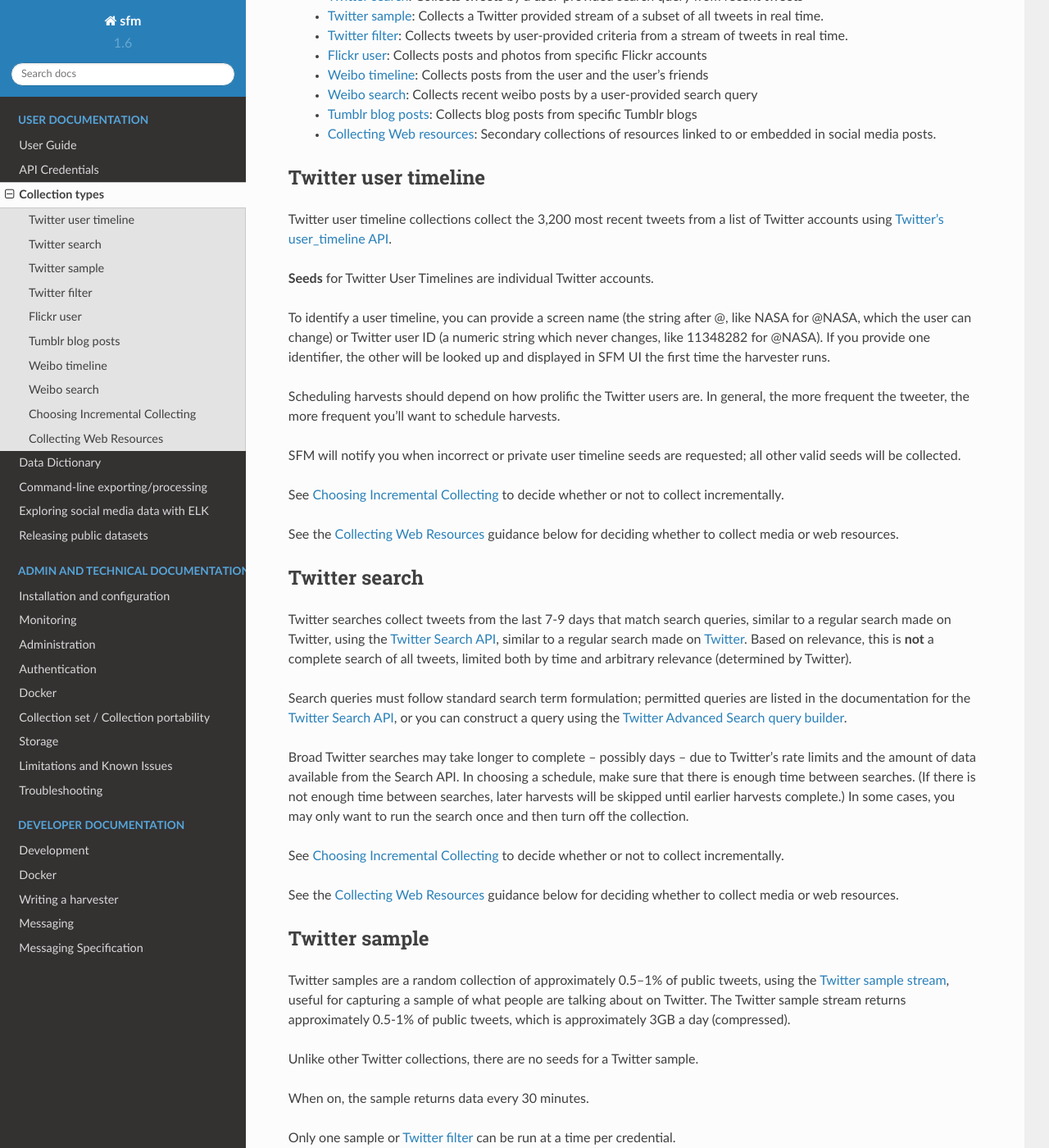
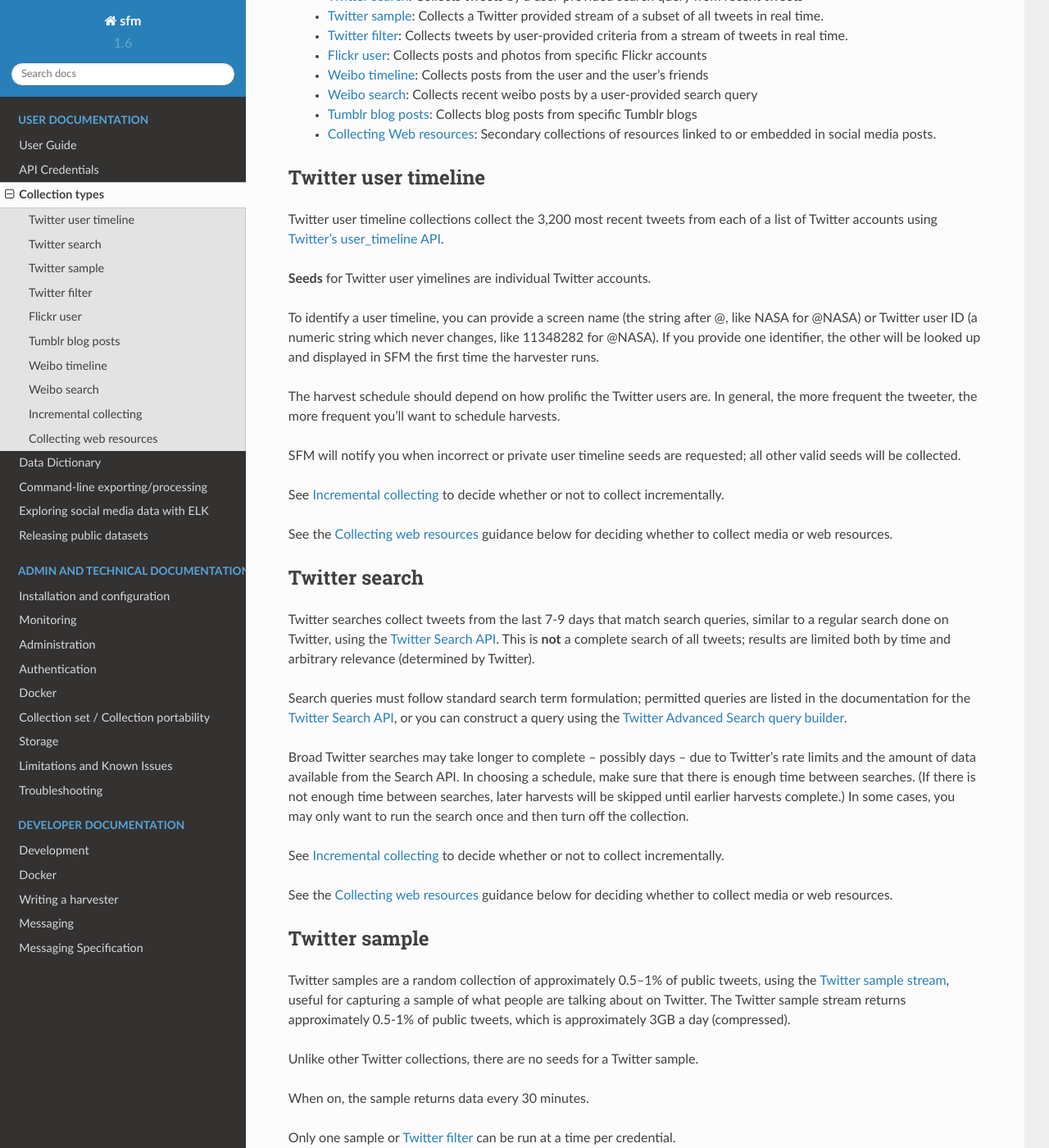
Before and after one commit to gwu-libraries/sfm-ui, a Sphinx documentation site: the page built from docs/collections.rst, in a window 1280 px wide and 1400 px high, scrolled down 327 px. Shown: the whole window at 82% size. Built offline with Sphinx 7.4.7 and the Read the Docs theme 2.0.0, drawn with Linux system fonts in a browser that asks for light colours; some of the changed text lies outside the part shown.

Commit message:
minor edits

```diff
--- a/docs/collections.rst
+++ b/docs/collections.rst
@@ -30,19 +30,19 @@
 Twitter user timeline
 ---------------------
 
-Twitter user timeline collections collect the 3,200 most recent tweets from
+Twitter user timeline collections collect the 3,200 most recent tweets from each of
 a list of Twitter accounts using `Twitter's user_timeline API
 <https://dev.twitter.com/rest/reference/get/statuses/user_timeline>`_.
 
-**Seeds** for Twitter User Timelines are individual Twitter accounts.
+**Seeds** for Twitter user yimelines are individual Twitter accounts.
 
 To identify a user timeline, you can provide a screen name
-(the string after @, like NASA for @NASA, which the user can change)
+(the string after @, like NASA for @NASA)
 or Twitter user ID (a numeric string which never changes, like 11348282 for
 @NASA). If you provide one identifier, the other will be looked up and displayed
-in SFM UI the first time the harvester runs.
+in SFM the first time the harvester runs.
 
-Scheduling harvests should depend on how prolific the Twitter users are.
+The harvest schedule should depend on how prolific the Twitter users are.
 In general, the more frequent the tweeter, the more frequent you’ll want to
 schedule harvests.
 
@@ -64,10 +64,9 @@
 ---------------
 
 Twitter searches collect tweets from the last 7-9 days that match search
-queries, similar to a regular search made on Twitter, using
-the `Twitter Search API <https://dev.twitter.com/rest/public/search>`_, similar
-to a regular search made on `Twitter <https://twitter.com/search-home>`_.
-Based on relevance, this is **not** a complete search of all tweets, limited
+queries, similar to a regular search done on Twitter, using
+the `Twitter Search API <https://dev.twitter.com/rest/public/search>`_.
+This is **not** a complete search of all tweets; results are limited
 both by time and arbitrary relevance (determined by Twitter).
 
 Search queries must follow standard search term formulation; permitted queries
@@ -275,23 +274,21 @@
 .. _guide-incremental-collecting:
 
 -------------------------------
-Choosing Incremental Collecting
+Incremental collecting
 -------------------------------
 
-The incremental option will collect tweets that haven't been harvested before,
-preventing duplicate tweets. When the incremental option is not selected, the
-3,200 most recent tweets will be collected. If a non-incremental harvest is
-performed multiple times, there will most likely be
-duplicates. However, you will may be able to track changes across time about a user's
-timeline, such as retweet and like counts, deletion of tweets, and follower
-counts.
+The incremental option is the default and will collect tweets or posts that have been published since the last harvest.
+When the incremental option is not selected, the maximum number of tweets or posts will be harvested each
+time the harvest runs. If a non-incremental harvest is performed multiple times, there will most likely be
+duplicates. However, with these duplicates, you may be able to track changes across time in a user's
+timeline, such as changes in retweet and like counts, deletion of tweets, and follower counts.
 
 .. _guide-web-resources:
 
 .. _Collecting web resources:
 
 ------------------------
-Collecting Web Resources
+Collecting web resources
 ------------------------
 
 Most collection types allow you to select an option to collect web resources
```
